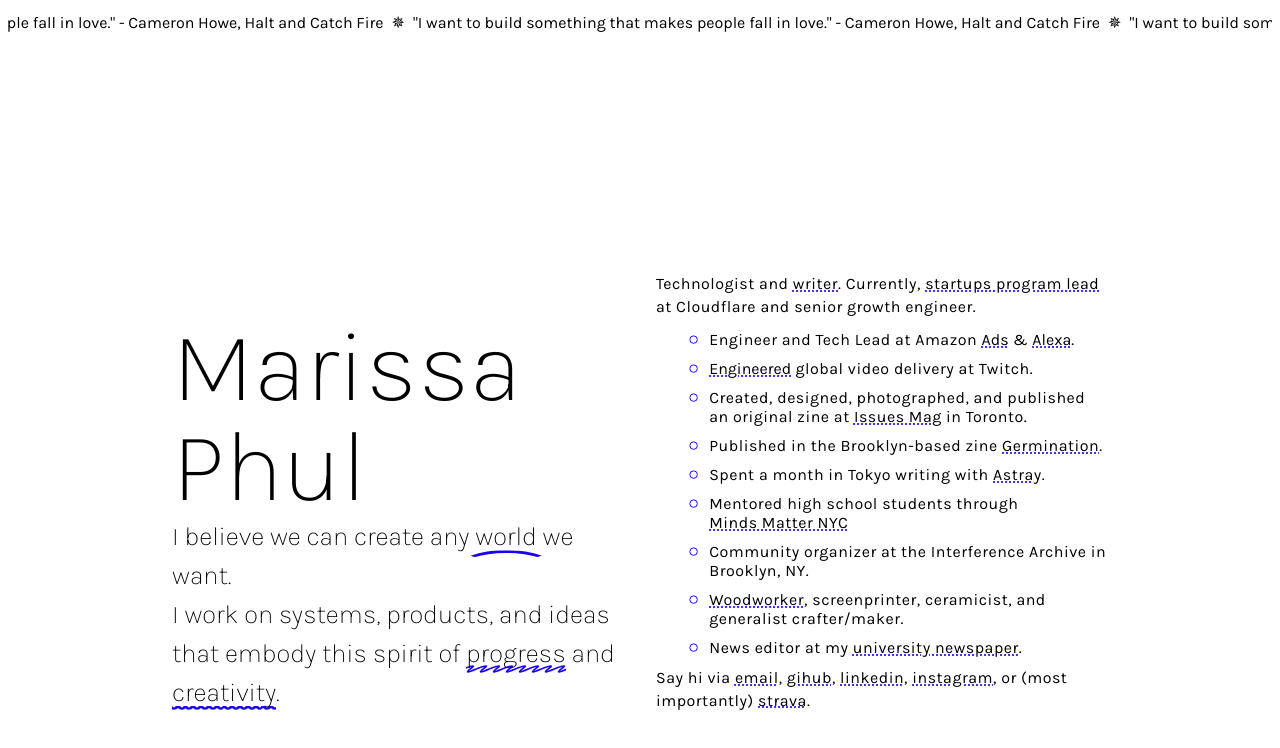
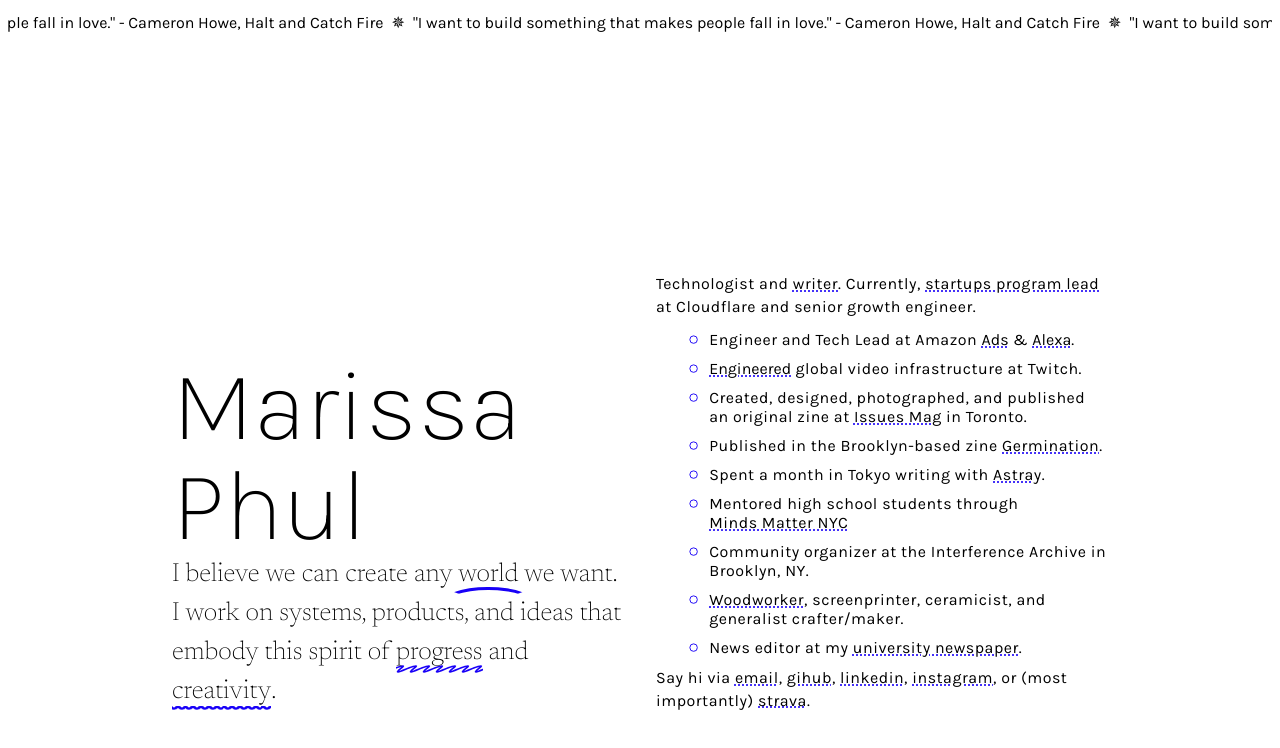
Before and after one commit to marissap/marissap.github.io, a React app: page / in a window 1280 px wide. Built offline with nearby package versions, Linux system fonts and the light colour scheme.

Commit message:
style adjustments

```diff
--- a/index.html
+++ b/index.html
@@ -7,7 +7,7 @@
     <title>Marissa Phul</title>
     <link rel="preconnect" href="https://fonts.googleapis.com" />
     <link rel="preconnect" href="https://fonts.gstatic.com" crossorigin />
-    <link href="https://fonts.googleapis.com/css2?family=Karla:wght@200..800&display=swap" rel="stylesheet" />
+    <link href="https://fonts.googleapis.com/css2?family=Karla:wght@200..800&family=Newsreader:opsz,wght@6..72,200..800&display=swap" rel="stylesheet" />
   </head>
   <body>
     <div id="root"></div>
--- a/src/components/list.jsx
+++ b/src/components/list.jsx
@@ -211,7 +211,7 @@ export default function List() {
                         className="link-like"
                         onClick={() => openModal("videoDelivery")}
                         >Engineered</button>{' '}
-                    global video delivery at Twitch.
+                    global video infrastructure at Twitch.
                     </div>
                 </li>
 
--- a/src/styles/global.css
+++ b/src/styles/global.css
@@ -94,7 +94,7 @@ hr {
 
 .summary {
     font-size: 26px;
-    font-family: 'Karla', sans-serif;
+    font-family: 'Newsreader', serif;
     line-height: 1.5em;
     font-weight: 100;
     margin-block-end: 0px;
```
